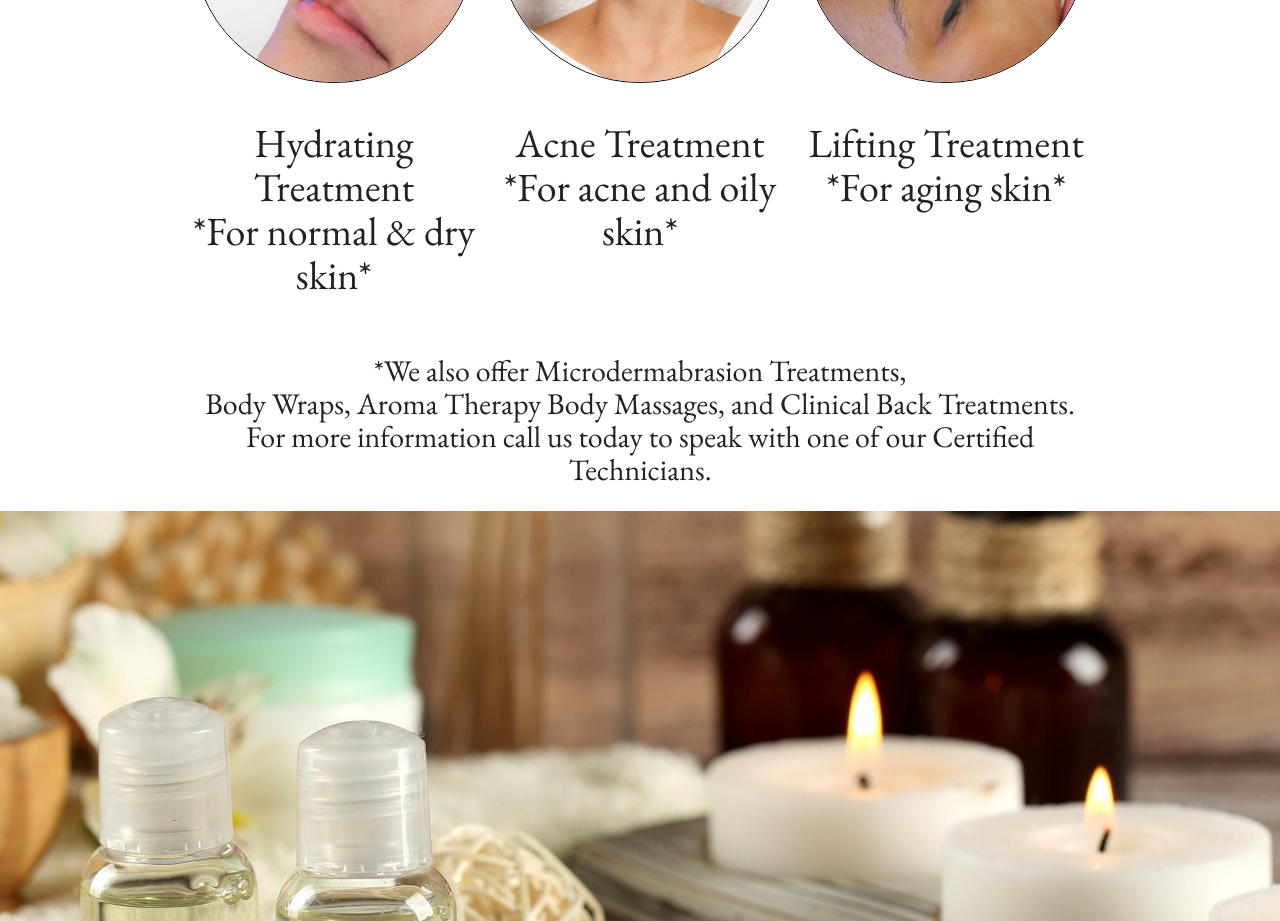
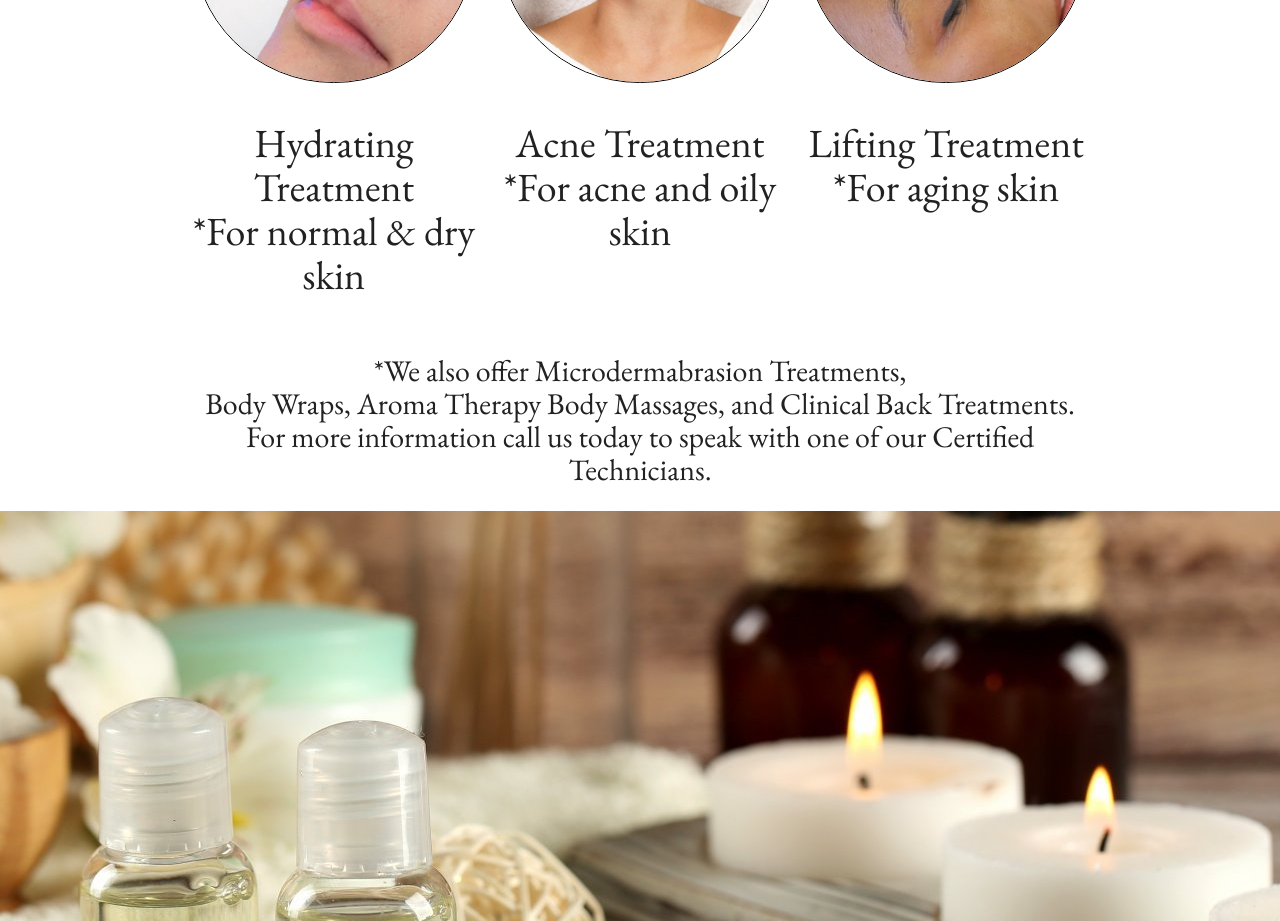
Before and after one commit to NWv3website/NWv3website.github.io, a plain HTML site: page index.html in a window 1280 px wide. Shown: the part 3280-4201 px from the top of the page. Drawn offline with nearby package versions, Linux system fonts and the light colour scheme.

Commit message:
Selina Revision 0.3

```diff
--- a/index.html
+++ b/index.html
@@ -126,17 +126,17 @@ and open the template in the editor.
                 <div class="col s4">
                     <!-- Promo content 1 goes here -->
                     <img src="./img/NWultrasoundimage.jpg" class="circle responsive-img">
-                    <h1 class="h1-ImageText">Hydrating Treatment<br>*For normal & dry skin*</h1>
+                    <h1 class="h1-ImageText">Hydrating Treatment<br>*For normal & dry skin</h1>
                 </div>
                 <div class="col s4">
                     <!-- Promo Content 2 goes here -->
                     <img src="./img/NWlivingcellfacial.jpg" class=" circle responsive-img">
-                    <h1 class="h1-ImageText">Acne Treatment<br>*For acne and oily skin*</h1>
+                    <h1 class="h1-ImageText">Acne Treatment<br>*For acne and oily skin</h1>
                 </div>
                 <div class="col s4">
                     <!-- Promo Content 3 goes here -->
                     <img src="./img/NWradiofreqimage.jpg" class=" circle responsive-img">
-                    <h1 class="h1-ImageText">Lifting Treatment<br>*For aging skin*</h1>
+                    <h1 class="h1-ImageText">Lifting Treatment<br>*For aging skin</h1>
                 </div>
             </div>
             <h1 class="h1-offerText">*We also offer Microdermabrasion Treatments, <br> Body Wraps, Aroma Therapy Body Massages, and Clinical Back Treatments.<br>
```
